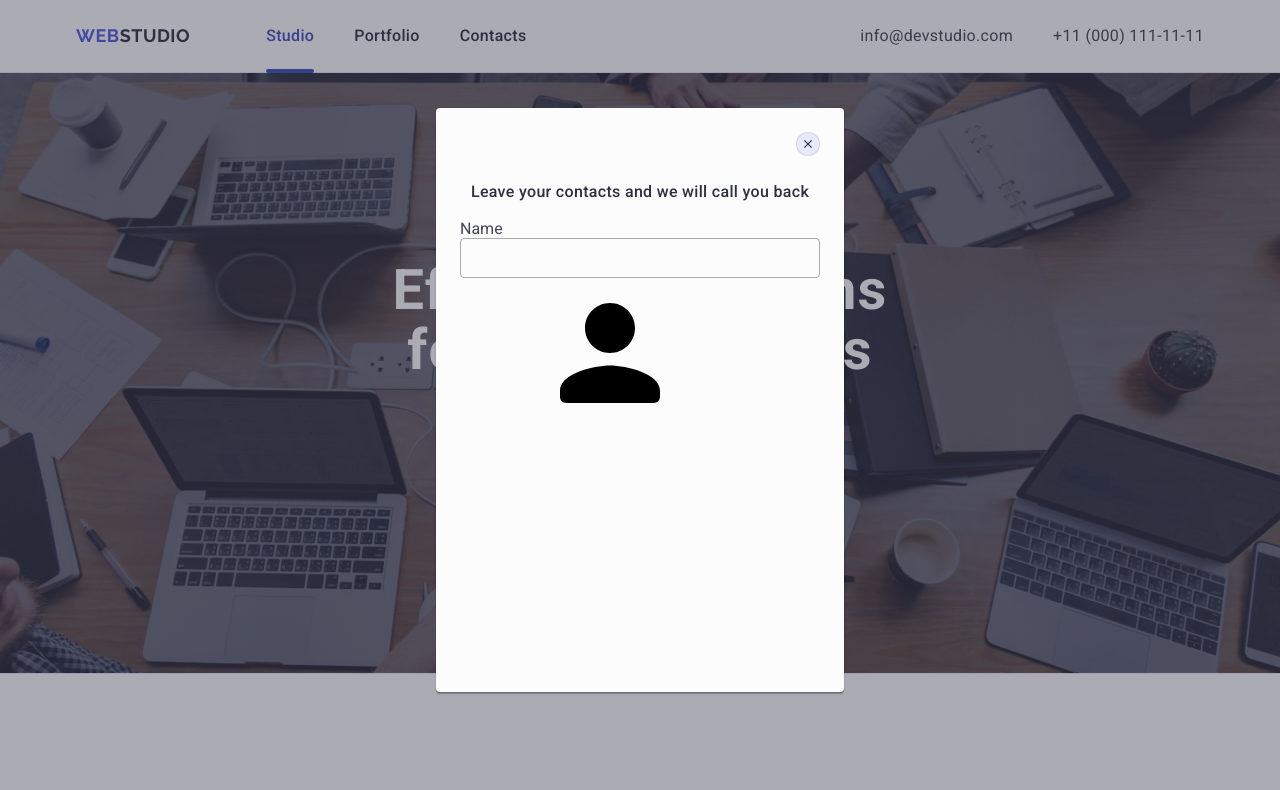
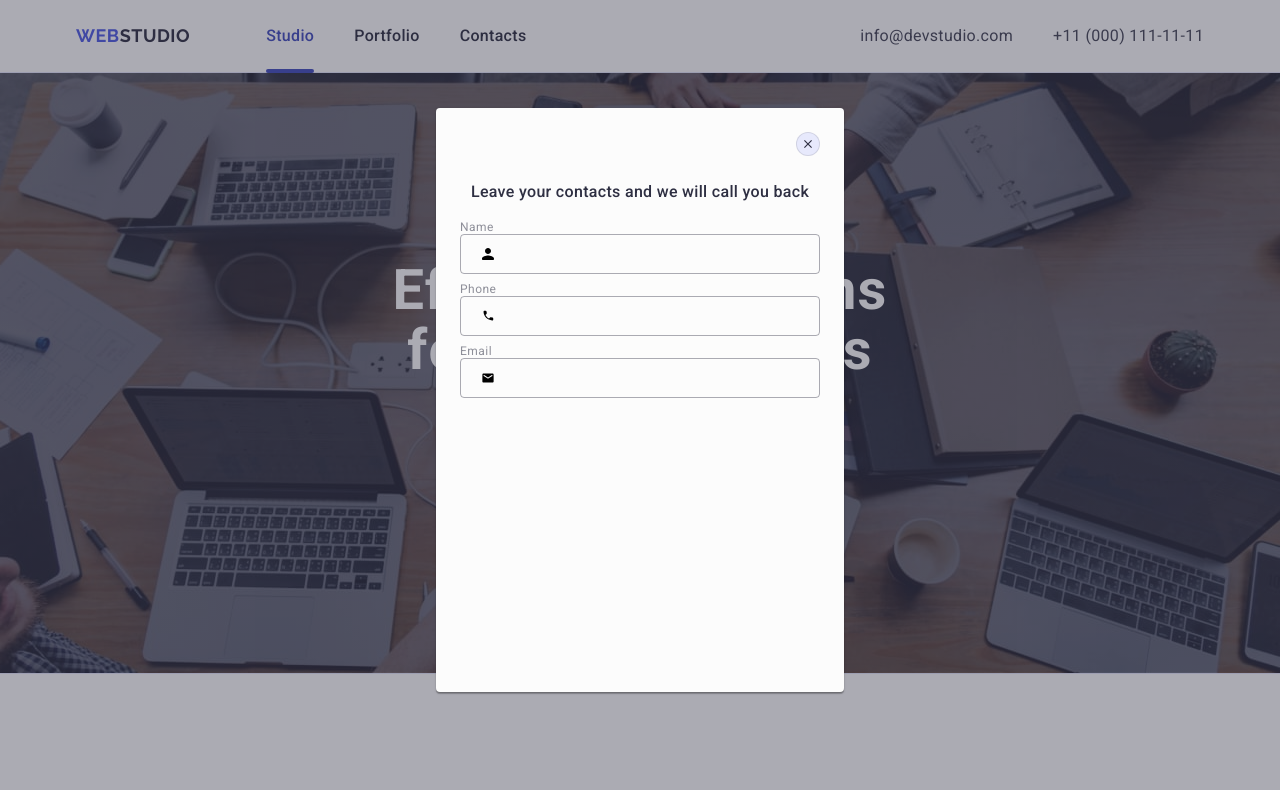
Before and after one commit to IvanNevm/goit-markup-hw-05, a plain HTML site: page index.html in a window 1280 px wide. Shown: the top 790 px of the page. Drawn offline with nearby package versions, Linux system fonts and the light colour scheme.

Commit message:
ssssqqqqww

```diff
--- a/css/styles.css
+++ b/css/styles.css
@@ -658,3 +658,28 @@ font-weight: 500;
 user-name:focus {
     border-color: #4D5AE5;
 }
+.new-name {
+    font-size: 12px;
+    line-height: 1.17;
+    letter-spacing: 0.04em;
+    color: #8e8f99;
+    display: block;
+    margin-bottom: 4px;
+
+}
+.input-wrapper {
+    position: relative;
+
+}
+.person-svg {
+    position: absolute;
+    left: 16px;
+    top: 50%;
+    transform: translateY(-50%);
+    transition: fill 250ms cubic-bezier(0.4, 0, 0.2, 1);
+
+}
+.input-wrapper:focus .person-svg,
+.input-wrapper:hover .person-svg {
+fill: #4D5AE5;
+}
--- a/index.html
+++ b/index.html
@@ -388,10 +388,32 @@
             <form>
                 <div class="name-div">
                     <label class="new-name" for="user-name">Name
+                        <div class="input-wrapper">
                             <input type="text" id="user-name" class="user-name" name="user-name">
-                                <svg>
+                                <svg width="24" height="18" class="person-svg">
                                     <use href="./images/icons.svg#icon-person-black"></use>
                                 </svg>
+                        </div>
+                    </label>
+                </div>
+                <div class="name-div">
+                    <label class="new-name" for="user-name">Phone
+                        <div class="input-wrapper">
+                            <input type="text" id="user-name" class="user-name" name="user-name">
+                            <svg width="24" height="18" class="person-svg">
+                                <use href="./images/icons.svg#icon-phone-black"></use>
+                            </svg>
+                        </div>
+                    </label>
+                </div>
+                <div class="name-div">
+                    <label class="new-name" for="user-name">Email
+                        <div class="input-wrapper">
+                            <input type="text" id="user-name" class="user-name" name="user-name">
+                            <svg width="24" height="18" class="person-svg">
+                                <use href="./images/icons.svg#icon-email-black"></use>
+                            </svg>
+                        </div>
                     </label>
                 </div>
             </form>
```
